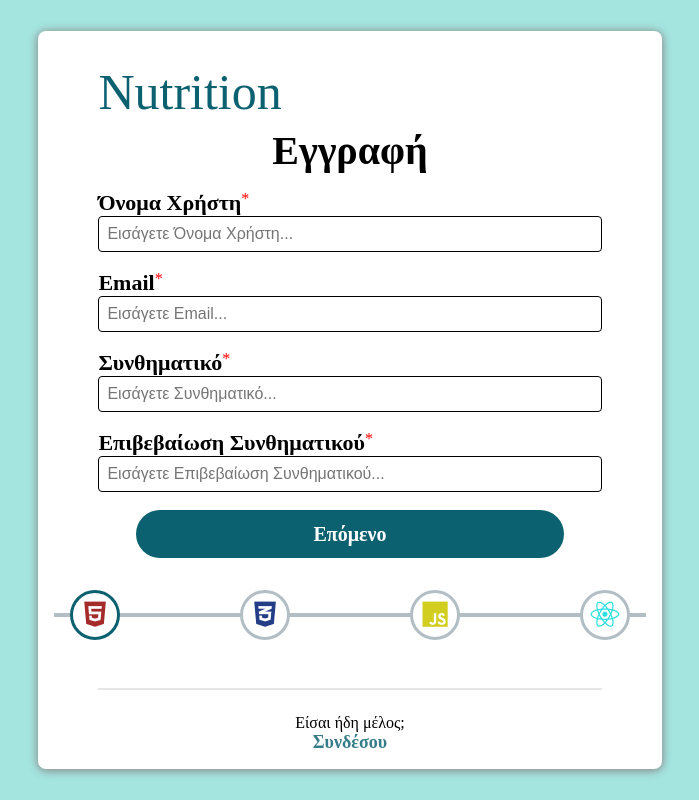
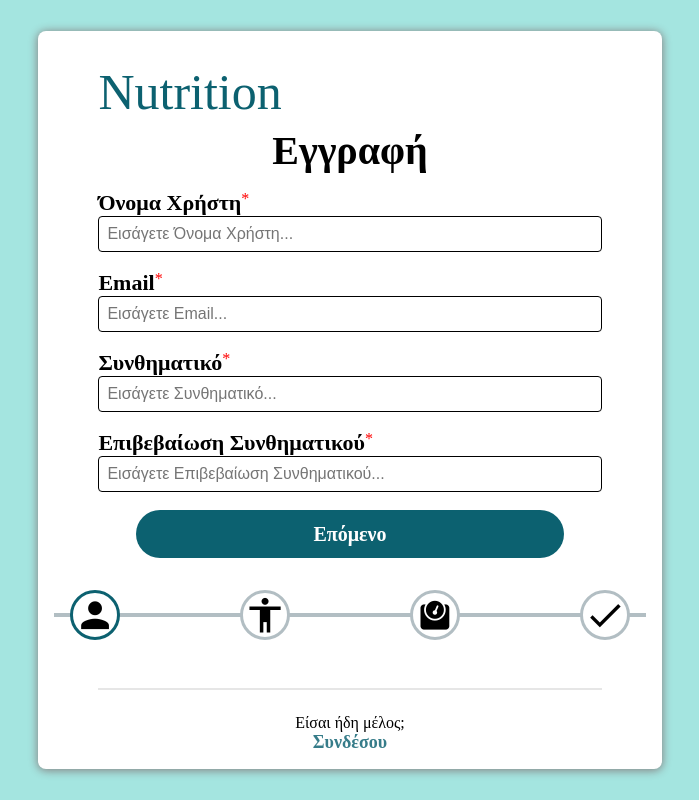
Before and after one commit to Wildwest35/Nutrition, a PHP site: page /register.html in a window 1280 px wide. Shown: the whole page, without its empty margins (290-989 px from the left). Run offline with PHP 8.4, Linux system fonts and the light colour scheme; some libraries are stand-ins or nearby versions.

Commit message:
change icons

```diff
--- a/public/css/style.css
+++ b/public/css/style.css
@@ -25,9 +25,10 @@ body {
     color: rgb(35, 61, 134);
 }
 
-.fa-js {
+.fa-weight {
     font-size: 1.8rem;
-    color: rgb(209, 206, 32);
+    color: rgb(0, 0, 0);
+    margin-top: 0.1rem;
 }
 
 .fa-react {
@@ -43,6 +44,13 @@ body {
 .fa-venus {
     font-size: 1.8rem;
     color: rgb(255, 64, 198);
+}
+
+.material-icons {
+    font-size: 2.6rem;
+    color:#000000;
+    margin: 0;
+    padding: 0;
 }
 
 h1,h2,h3,h4,h5,h6 {
--- a/public/register.html
+++ b/public/register.html
@@ -61,7 +61,6 @@
                             <p>*</p>
                         </div>
                         <div class="sex-container">
-
                             <div class="sex-element">
                                 <i class="fas fa-mars"></i>
                                 <p>Άρρεν</p>
@@ -118,10 +117,10 @@
                 </div>
                 <div class="field">
                     <div class="star">
-                        <h4>Αναμενόμενο Βάρος</h4>
+                        <h4>Επιθυμητό Βάρος</h4>
                         <p>*</p>
                     </div>
-                    <input type="number" step="0.5" placeholder="Εισάγετε το βάρος που επιθυμείτε να φτάσετε" title="Εισάγετε το βάρος που επιθυμείτε να φτάσετε πχ. 75">
+                    <input type="number" step="0.5" placeholder="Εισάγετε το επιθυμητό βάρος" title="Εισάγετε το επιθυμητό βάρος πχ. 75">
                 </div>
                 <div class="field-change-bar">
                     <div class="submit-button btns" id="prev" data-bind="click: previous">Πίσω</div>
@@ -157,11 +156,11 @@
 
                 <div class="container-progress-bar">
                     <div class="progress-bar">
-                        <div class="progress" id="progress"></div>
-                        <div class="circle active" data-bind="click: step1"><i class="fab fa-html5"></i></div>
-                        <div class="circle "><i class="fab fa-css3-alt" data-bind="click: step2"></i></div>
-                        <div class="circle "><i class="fab fa-js" data-bind="click: step3"></i></div>
-                        <div class="circle "><i class="fab fa-react" data-bind="click: step4"></i></div>
+                        <div class="progress" id="progress"></div><!-- <i class="fab fa-html5"></i> -->
+                        <div class="circle active" data-bind="click: step1"><span class="material-icons">person</span></div>
+                        <div class="circle "><span class="material-icons">accessibility</span></div>
+                        <div class="circle "><i class="fas fa-weight" data-bind="click: step3"></i></div>
+                        <div class="circle "><span class="material-icons">done</span></div>
 
                     </div>
                 </div>
@@ -173,6 +172,8 @@
 
         <script src="https://code.jquery.com/jquery-3.5.1.min.js" integrity="sha256-9/aliU8dGd2tb6OSsuzixeV4y/faTqgFtohetphbbj0=" crossorigin="anonymous"></script>
         <script type='text/javascript' src='js/knockout.js'></script>
+        <script src="https://unpkg.com/@popperjs/core@2"></script>
+        <script src="https://unpkg.com/tippy.js@6"></script>
         <script src="js/popperBH.js"></script>
         <script src="js/fadeVisible.js"></script>
         <script src="js/mainViewModel.js"></script>
```
